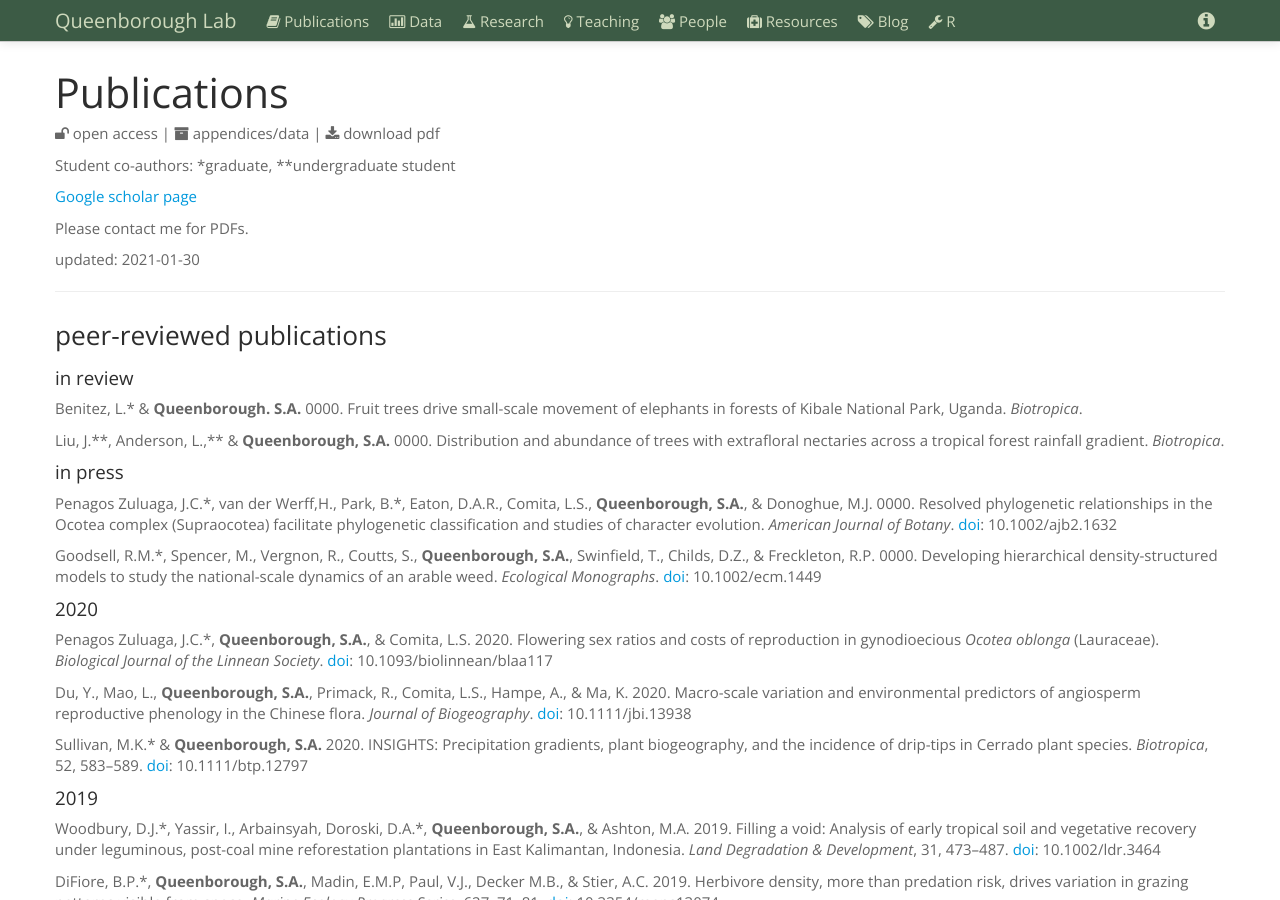
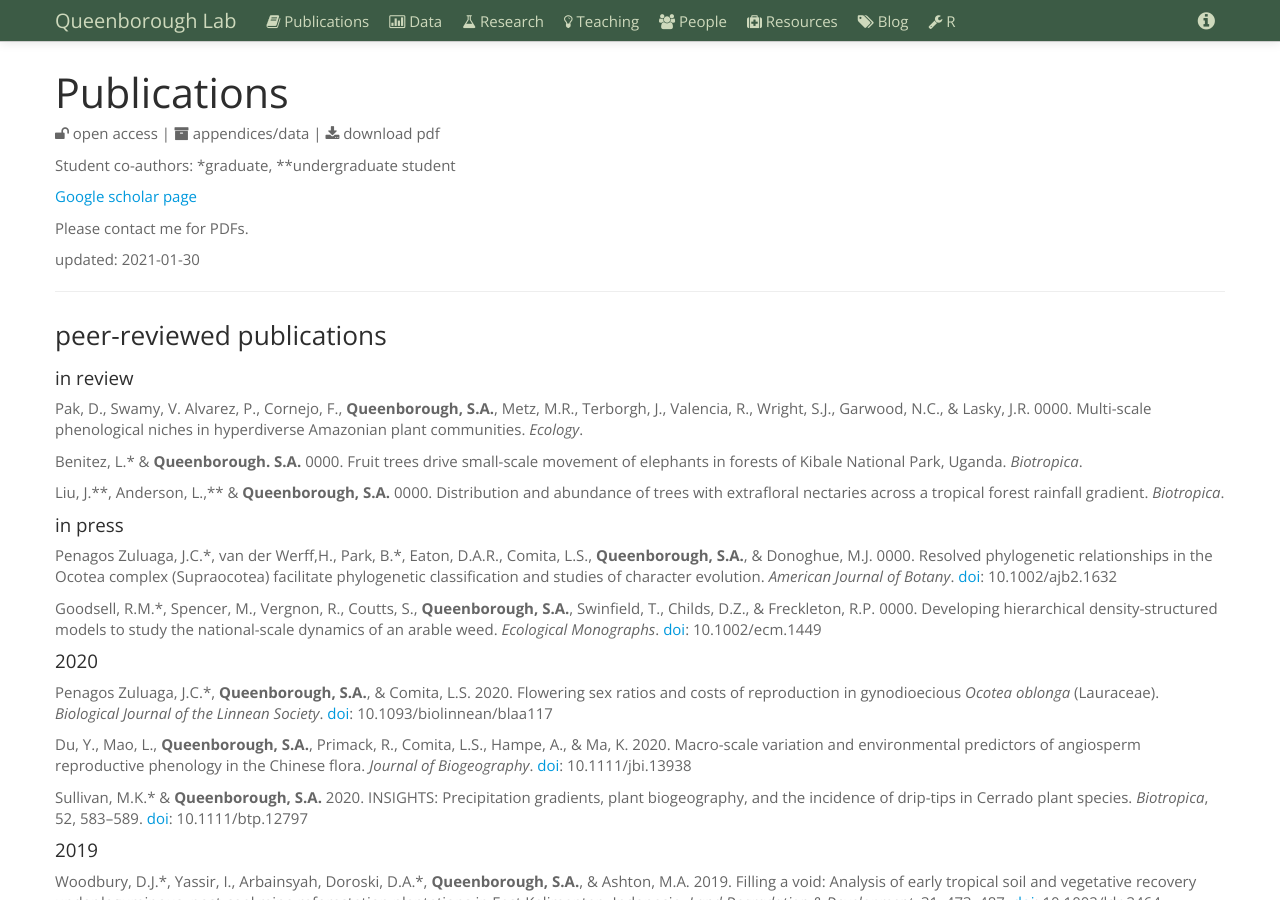
Before and after one commit to saq/saq.github.io, a Jekyll site: the page built from publications.md, in a window 1280 px wide and 900 px high. Built offline with Jekyll 4.4.1, drawn with Linux system fonts in a browser that asks for light colours.

Commit message:
Update publications.md

```diff
--- a/publications.md
+++ b/publications.md
@@ -36,6 +36,8 @@ Young, K.J.\*, Piotto, D., **Queenborough, S.A.**, & Ashton, M.S. 0000. Cacao ag
 
 
 #### in review
+
+Pak, D., Swamy, V. Alvarez, P., Cornejo, F., **Queenborough, S.A.**, Metz, M.R., Terborgh, J., Valencia, R., Wright, S.J., Garwood, N.C., & Lasky, J.R. 0000. Multi-scale phenological niches in hyperdiverse Amazonian plant communities. *Ecology*.
 
 Benitez, L.\* & **Queenborough. S.A.** 0000. Fruit trees drive small-scale movement of elephants in forests of Kibale National Park, Uganda. *Biotropica*.
 
```
